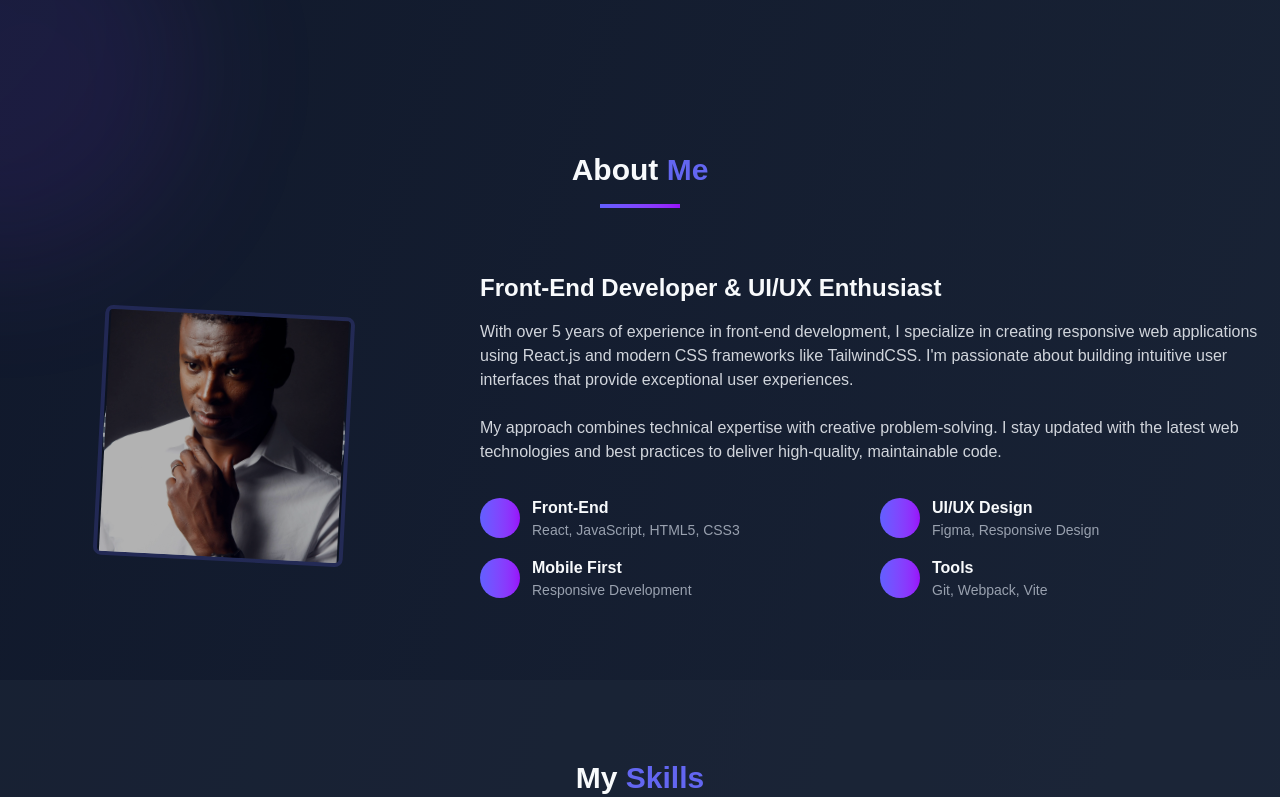
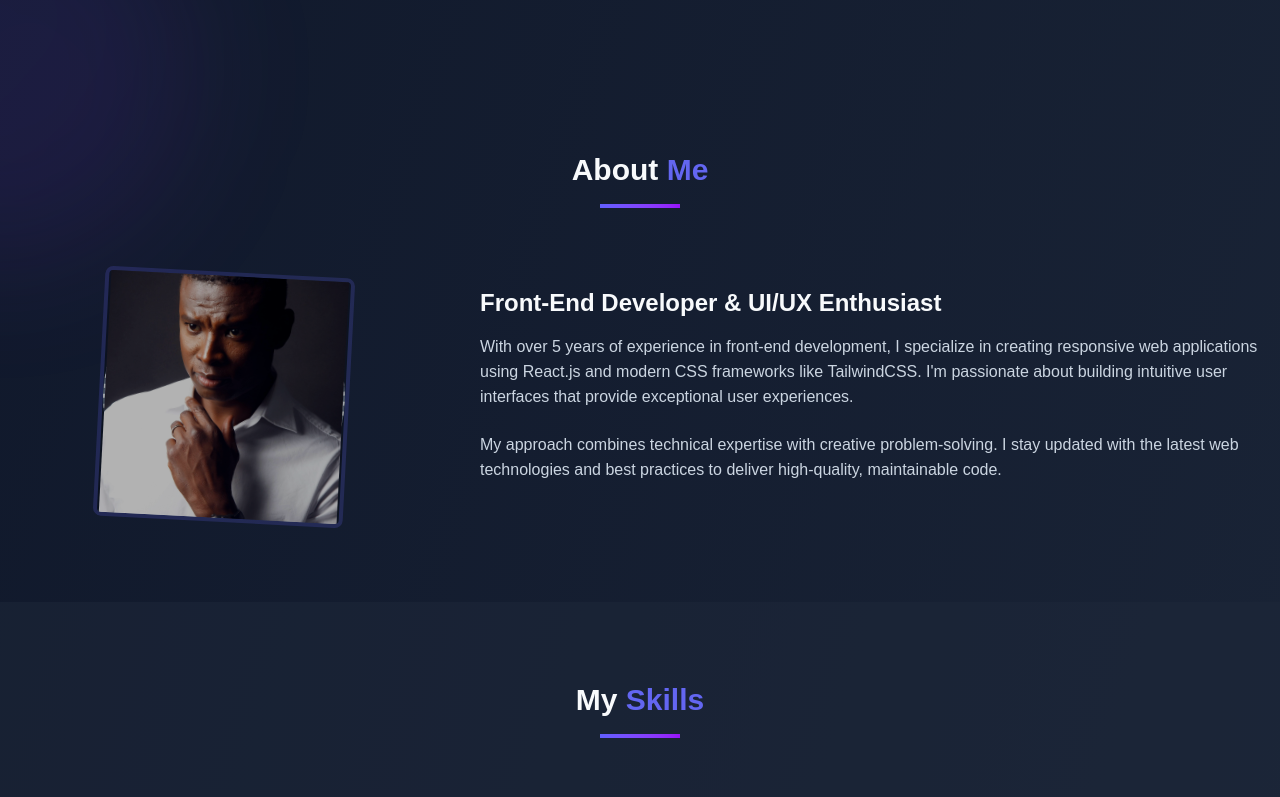
Before and after one commit to Braulin96/braulin-portfolio, a React (Vite) app: page / in a window 1280 px wide. Shown: the part 728-1525 px from the top of the page. Built offline with nearby package versions, Linux system fonts and the light colour scheme.

Commit message:
updated subtile size

```diff
--- a/src/components/PortfolioTest/PortfolioTest.tsx
+++ b/src/components/PortfolioTest/PortfolioTest.tsx
@@ -5,6 +5,7 @@ import Title from "components/Title/Title";
 import Paragraph from "components/Paragraph/Paragraph";
 import Button from "components/Button/Button";
 import Asset from "components/Asset/Asset";
+import Subtitle from "components/Subtitle/Subtitle";
 
 import Profile from "assets/images/profile2.jpg";
 
@@ -168,11 +169,8 @@ const PortfolioTest = () => {
       {/* About Section */}
       <section id="about" className="py-20 relative z-10">
         <div className="container mx-auto px-4">
-          <div className="text-center mb-16">
-            <h2 className="text-3xl font-bold mb-4">
-              About <span className="primary-blue">Me</span>
-            </h2>
-            <div className="w-20 h-1 bg-gradient-to-r from-indigo-500 to-purple-600 mx-auto"></div>
+          <div className="mb-16 flex justify-center">
+            <Subtitle firstText="About" secondText="Me" />
           </div>
 
           <div className="flex flex-col md:flex-row items-center">
@@ -181,22 +179,28 @@ const PortfolioTest = () => {
             </div>
 
             <div className="md:w-2/3 md:pl-12">
-              <h3 className="text-2xl font-bold mb-4">
-                Front-End Developer & UI/UX Enthusiast
-              </h3>
-              <p className="text-gray-300 mb-6">
-                With over 5 years of experience in front-end development, I
+              <Title
+                size="sm"
+                firstText="Front-End Developer & UI/UX Enthusiast"
+                customClass="mb-4"
+              />
+
+              <Paragraph
+                text="With over 5 years of experience in front-end development, I
                 specialize in creating responsive web applications using
                 React.js and modern CSS frameworks like TailwindCSS. I'm
                 passionate about building intuitive user interfaces that provide
-                exceptional user experiences.
-              </p>
-              <p className="text-gray-300 mb-6">
-                My approach combines technical expertise with creative
+                exceptional user experiences."
+                customClass="mb-6 !text-[16px]"
+              />
+
+              <Paragraph
+                text="My approach combines technical expertise with creative
                 problem-solving. I stay updated with the latest web technologies
-                and best practices to deliver high-quality, maintainable code.
-              </p>
-
+                and best practices to deliver high-quality, maintainable code."
+                customClass="mb-6 !text-[16px]"
+              />
+              {/*
               <div className="grid grid-cols-2 gap-4 mt-8">
                 {[
                   {
@@ -230,7 +234,7 @@ const PortfolioTest = () => {
                     </div>
                   </div>
                 ))}
-              </div>
+              </div> */}
             </div>
           </div>
         </div>
--- /dev/null
+++ b/src/components/Subtitle/Subtitle.styles.scss
@@ -0,0 +1,3 @@
+.Subtitle {
+
+}
--- /dev/null
+++ b/src/components/Subtitle/Subtitle.tsx
@@ -0,0 +1,20 @@
+import "./Subtitle.styles.scss";
+
+type SubtitleProps = {
+  firstText: string;
+  secondText?: string;
+  customClass?: string;
+};
+
+const Subtitle = ({ firstText, secondText, customClass }: SubtitleProps) => {
+  return (
+    <div data-testid="Subtitle" className={`Subtitle w-fit ${customClass}`}>
+      <h2 className="text-3xl font-bold mb-4">
+        {firstText} <span className="text-primary-blue">{secondText}</span>
+      </h2>
+      <div className="w-20 h-1 bg-gradient-to-r from-indigo-500 to-purple-600 mx-auto"></div>
+    </div>
+  );
+};
+
+export default Subtitle;
```
Also changed, not shown: 1 other file (tests, documents, lock files or other folders).
